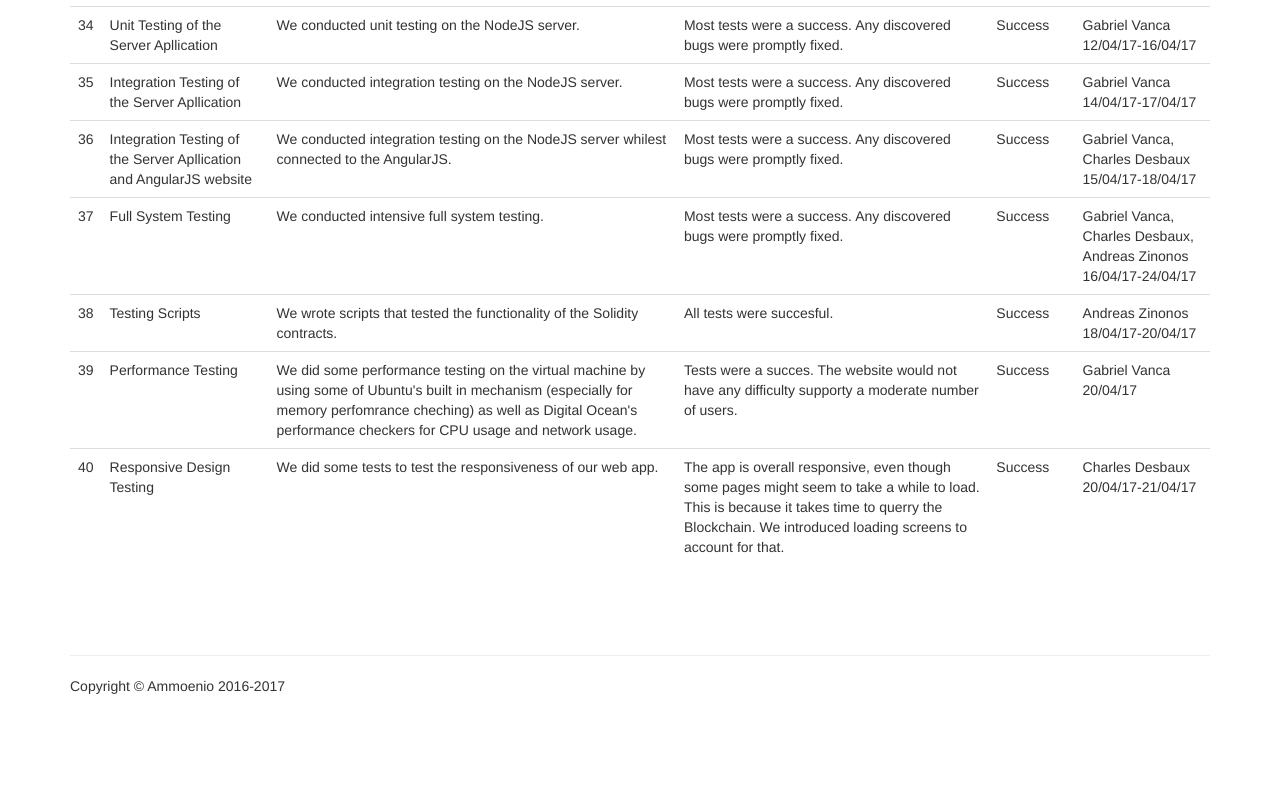
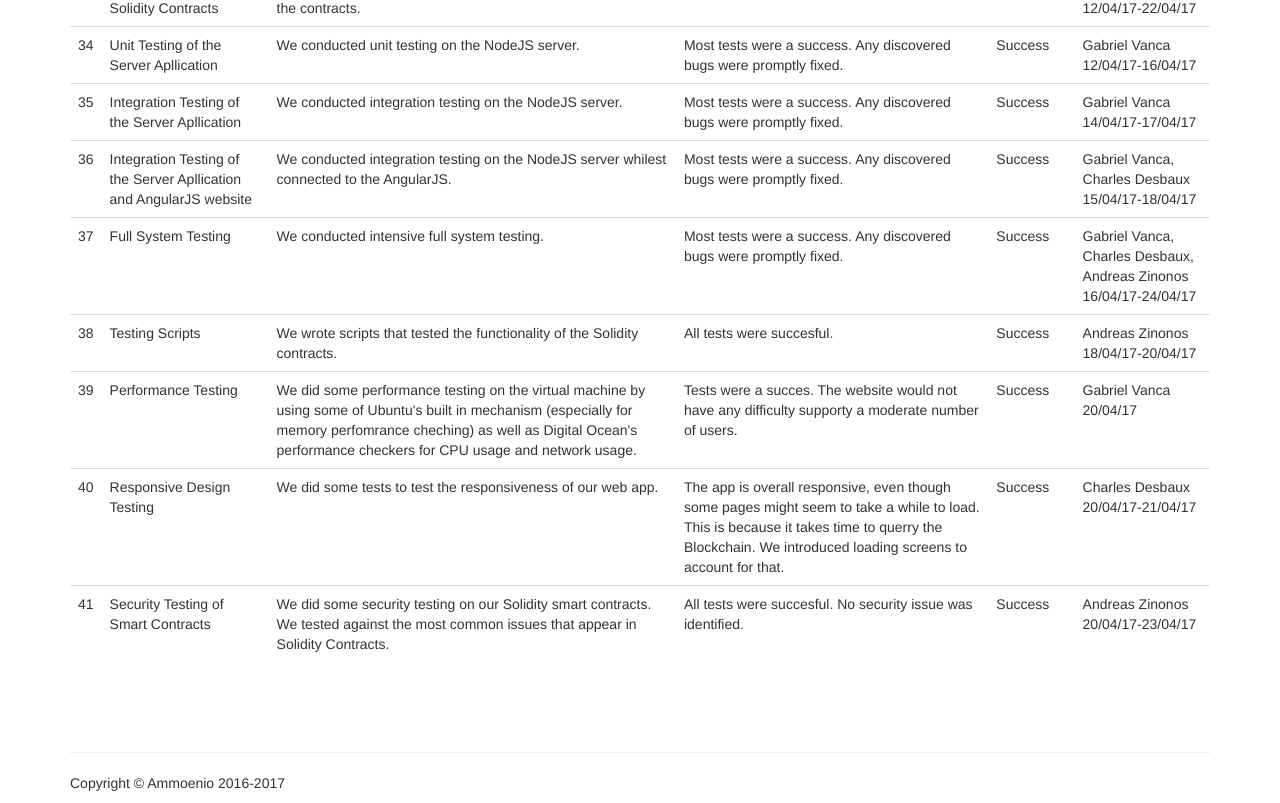
Before and after one commit to charlydes/ammoenio, a plain HTML site: page templates/testing.html in a window 1280 px wide. Shown: the part 3372-4175 px from the top of the page. Before the commit the page ends 4078 px from the top, so only its background shows below. Drawn offline with Linux system fonts and the light colour scheme.

Commit message:
testing last

```diff
--- a/templates/testing.html
+++ b/templates/testing.html
@@ -158,9 +158,9 @@
                 parts of the system.
                 <br><br> Besides the automatic testing, we have also done intensive manual testing, especially at system level (including sanity testing and smoke testing), but also at unit level and integration level. These practices tested both functional
                 parts of the system as well as non-functional (speed, responsiveness of the system, usability etc.).
-                <br><br> There was no need to wory about security testing due to using Blockchain and an external Google Firebase database, therefore not storing any information on the actual server. For other security issues, we are relying on Cloudfare
-                to protects our server. (Cloudflare includes a firewall, DDoS protection and encryption protection). Due to also making use of SSL certificates and of Cloudflares's option for enforcing HTTPS, we are not worried about malicious software
-                capturing internet packets and stealing data and passwords.
+                <br><br> There was not much need to wory about security testing due to using Blockchain (we did have to run some security testing on the Solidity contracts though) and an external Google Firebase database, therefore not storing any information
+                on the actual server. For other security issues, we are relying on Cloudfare to protects our server. (Cloudflare includes a firewall, DDoS protection and encryption protection). Due to also making use of SSL certificates and of Cloudflares's
+                option for enforcing HTTPS, we are not worried about malicious software capturing internet packets and stealing data and passwords.
 
             </p>
             <br>
@@ -509,6 +509,15 @@
                         <td>Charles Desbaux<br>20/04/17-21/04/17</td>
                     </tr>
 
+                    <tr>
+                        <td>41</td>
+                        <td>Security Testing of Smart Contracts</td>
+                        <td>We did some security testing on our Solidity smart contracts. We tested against the most common issues that appear in Solidity Contracts.</td>
+                        <td>All tests were succesful. No security issue was identified. </td>
+                        <td>Success</td>
+                        <td>Andreas Zinonos<br>20/04/17-23/04/17</td>
+                    </tr>
+
                 </tbody>
             </table>
         </div>
```
